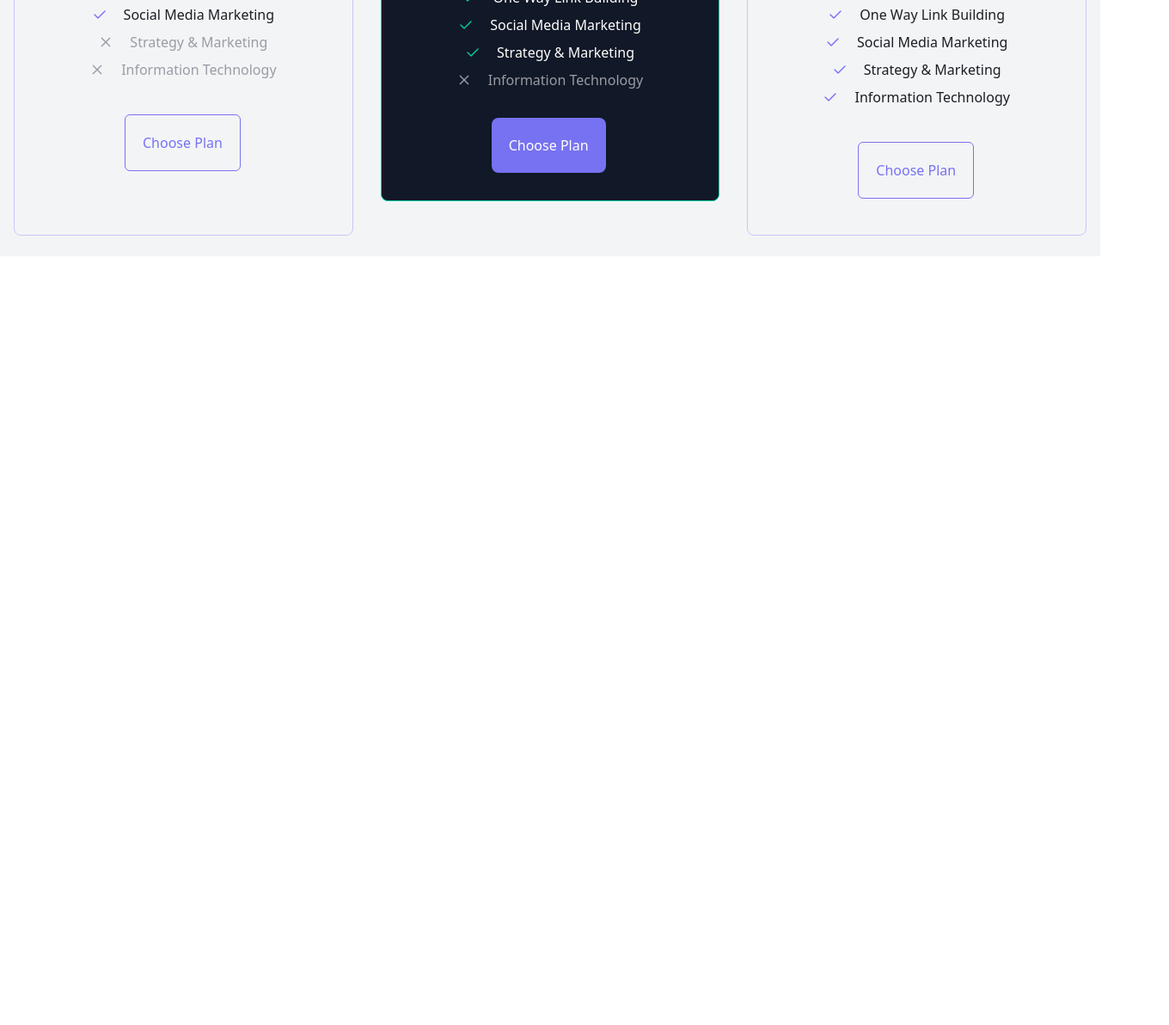
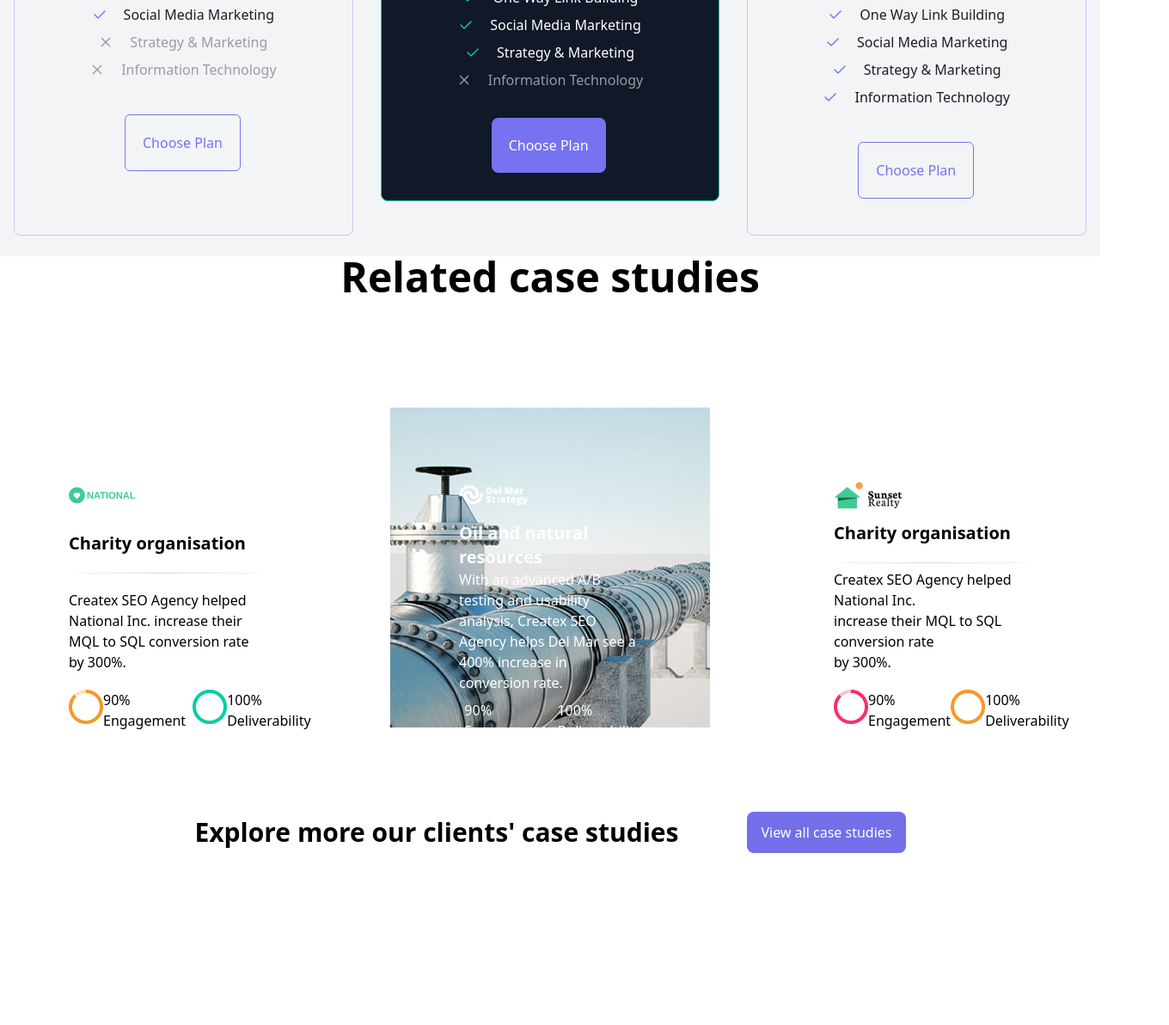
Before and after one commit to Marupov-Muhammad/group-alpha, a website: page src/service.html in a window 1280 px wide. Shown: the part 3693-4885 px from the top of the page at 86% size, 1360 px wide, since content can reach past the window. Before the commit the page ends 3991 px from the top, so only its background shows below. Drawn offline with Linux system fonts and the light colour scheme.

Commit message:
section 6 tamom

```diff
--- a/src/service.html
+++ b/src/service.html
@@ -267,6 +267,105 @@
 
     </div>
 
+
+    <div>
+        <h1 class="text-5xl font-bold text-center">Related case studies</h1>
+
+
+        <div class="flex mt-32 justify-center gap-16 items">
+            <div style=" height: 390px; width: 390px; "
+            class="p-20">
+                <img src="./image/client-logo (6).png" alt="">
+                <h1 class="font-bold text-xl mt-5">Charity organisation</h1>
+                <img src="./image/divider (1).png" alt="" class="mt-5">
+                <p class="mt-5">Createx SEO Agency helped National Inc. increase their MQL to SQL conversion rate by 300%.</p>
+
+                <div class="flex mt-5 gap-2"
+                style="height: 390px; width: 390px;">
+                    <div class="flex">
+                        <div>
+                            <img src="./image/circle.png" alt="">
+                        </div>
+                        <div>
+                            <h1>90%</h1>
+                            <p>Engagement</p>
+                        </div>
+                    </div>
+                    <div class="flex">
+                        <div>
+                            <img src="./image/circle (1).png" alt="">
+                        </div>
+                        <div>
+                            <h1>100%</h1>
+                            <p>Deliverability</p>
+                        </div>
+                    </div>
+                </div>
+            </div>
+            <div
+             style="background-image: url(./image/image.png); background-size: 100%; background-repeat: no-repeat; height: 390px; width: 390px; "
+             class="p-20 text-white">
+                <img src="./image/client.png" alt="">
+                <h1 class="text-xl mt-2 font-bold">Oil and natural resources</h1>
+                <img src="./image/divider (1).png" alt="">
+                <p>With an advanced A/B testing and usability analysis, Createx SEO Agency helps Del Mar see a 400% increase in conversion rate.</p>
+
+                <div class="flex mt-2 gap-3">
+                    <div class="flex gap-1">
+                        <div>
+                            <img src="./image/gird.png" alt="">
+                        </div>
+                        <div>
+                            <h1>90%</h1>
+                            <p>Engagement</p>
+                        </div>
+                    </div>
+                    <div class="flex">
+                        <div>
+                            <h1>100%</h1>
+                            <p>Deliverability</p>
+                        </div>
+                    </div>
+                </div>
+            </div>
+            <div style="height: 390px; width: 390px;"
+            class="p-20">
+                <img src="./image/client-logo (7).png" alt="">
+                <h1 class="font-bold text-xl mt-2">Charity organisation</h1>
+                <img src="./image/divider (1).png" alt="" class="mt-5">
+                <p class="mt-2">Createx SEO Agency helped National Inc.<Br> increase their MQL to SQL conversion rate<br> by 300%.</p>
+
+                <div class="flex mt-5"
+                style="height: 390px; width: 390px;">
+                    <div class="flex ">
+                        <div>
+                            <img src="./image/circle (2).png" alt="">
+                        </div>
+                        <div>
+                            <h1>90%</h1>
+                            <p>Engagement</p>
+                        </div>
+                    </div>
+                    <div class="flex ">
+                        <div>
+                            <img src="./image/circle (3).png" alt="">
+                        </div>
+                        <div>
+                            <h1>100%</h1>
+                            <p>Deliverability</p>
+                        </div>
+                    </div>
+                </div>
+            </div>
+        </div>
+    </div>
+
+    <div class="flex justify-center mt-20 gap-20 items-center">
+        <h1 class="text-3xl font-bold ">Explore more our clients' case studies</h1>
+        <button class="text-white bg-[#736FE9] pt-3 pb-3 rounded-lg pr-4 pl-4">View all case studies</button>
+    </div>
+
+
 </body>
 
 </html>
```
Also changed, not shown: src/output.css.
